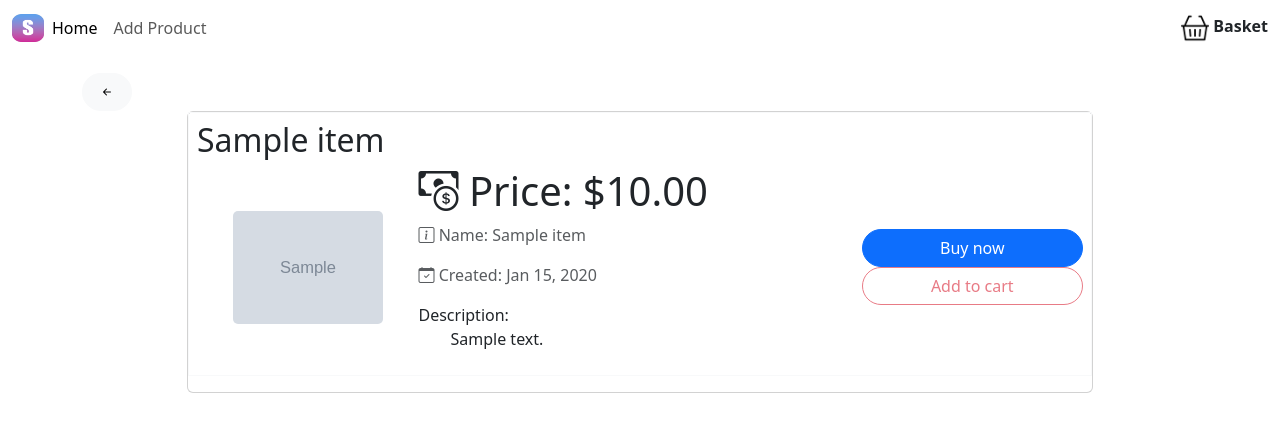
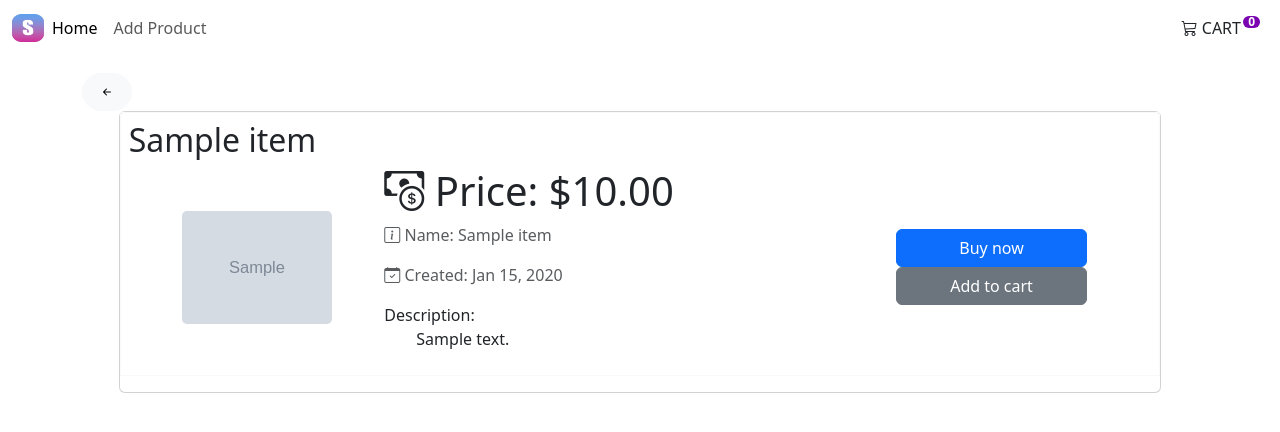
Before and after one commit to Kosalexx/payment_app, a Django app: page /item/1 in a window 1280 px wide. Shown: the top 432 px of the page. Run offline with Django 5.2, Linux system fonts and the light colour scheme; data comes from the database, SQL or seed files in the repository; tables that the repository leaves empty hold one stand-in row (values such as "Sample post"); grey boxes marked "Sample" are stand-in pictures; some libraries are stand-ins or nearby versions.

Commit message:
Added cart. Some code fixes.

```diff
--- a/src/payment_app/cart/business_logic/services.py
+++ b/src/payment_app/cart/business_logic/services.py
@@ -5,5 +5,5 @@
 def get_cart_products_list(product_ids: list[str]) -> QuerySet:
     """Retrieves product information from the database for use in the shopping cart."""
 
-    products = Item.objects.filter(id__in=product_ids)
+    products = Item.objects.select_related("currency").filter(id__in=product_ids)
     return products
--- a/src/payment_app/cart/cart.py
+++ b/src/payment_app/cart/cart.py
@@ -2,7 +2,6 @@
 from typing import Generator
 
 from cart.business_logic.services import get_cart_products_list
-from django.conf import settings
 from django.http import HttpRequest
 from shop.models import Item
 
@@ -31,28 +30,49 @@
             item["total"] = item["price"] * item["qty"]
             yield item
 
-    def add(self, product: Item, quantity: str) -> None:
+    def add(self, product: Item, quantity: int) -> None:
+        """Adds a new item to the cart."""
         product_id = str(product.id)
         if product_id not in self.cart:
-            self.cart[product_id] = {"qty": quantity, "price": str(product.price)}
+            self.cart[product_id] = {
+                "qty": quantity,
+                "price": str(product.price),
+                "currency": str(product.currency.name),
+            }
         self.cart[product_id]["qty"] = quantity
         self.session.modified = True
 
-    def delete(self, product: Item) -> None:
+    def delete(self, product: int) -> None:
+        """Deletes item from the cart by passed product id."""
+
         product_id = str(product)
         if product_id in self.cart:
             del self.cart[product_id]
             self.session.modified = True
 
-    def update(self, product: Item, quantity: str) -> None:
+    def update(self, product: int, quantity: int) -> None:
+        """Updates item quantity in the cart by passed product id and new quantity value."""
+
         product_id = str(product)
         if product_id in self.cart:
             self.cart[product_id]["qty"] = quantity
             self.session.modified = True
 
-    def get_total_price(self) -> Decimal:
-        result: Decimal = sum(Decimal(item["price"]) * item["qty"] for item in self.cart.values())
+    def get_total_price(self) -> dict[str, Decimal]:
+        """Gets the cart's total price grouped by currency."""
+
+        total_usd = Decimal(0)
+        total_eur = Decimal(0)
+        for item in self.cart.values():
+            if item["product"].currency.name == "usd":
+                total_usd += Decimal(item["price"]) * int(item["qty"])
+            else:
+                total_eur += Decimal(item["price"]) * int(item["qty"])
+        result = {"usd": total_usd, "eur": total_eur}
         return result
 
     def clear(self) -> None:
-        del self.session[settings.CART_SESSION_ID]
+        """Clears cart."""
+
+        del self.session["session_key"]
+        self.session.modified = True
--- a/src/payment_app/cart/context_processor.py
+++ b/src/payment_app/cart/context_processor.py
@@ -4,4 +4,6 @@
 
 
 def cart(request: HttpRequest) -> dict:
+    """Cart context processor."""
+
     return {"cart": Cart(request)}
--- a/src/payment_app/cart/presentation_layer/web/urls.py
+++ b/src/payment_app/cart/presentation_layer/web/urls.py
@@ -1,4 +1,18 @@
+from cart.presentation_layer.web.views import (
+    cart_add,
+    cart_delete,
+    cart_update,
+    cart_view,
+    clear_cart,
+)
 from django.conf import settings
 from django.conf.urls.static import static
+from django.urls import path
 
-urlpatterns = [] + static(settings.STATIC_URL, document_root=settings.STATIC_ROOT)
+urlpatterns = [
+    path("", cart_view, name="cart-view"),
+    path("add/", cart_add, name="add-to-cart"),
+    path("delete/", cart_delete, name="delete-to-cart"),
+    path("update/", cart_update, name="update-to-cart"),
+    path("clear/", clear_cart, name="clear-cart"),
+] + static(settings.STATIC_URL, document_root=settings.STATIC_ROOT)
--- a/src/payment_app/payment_app/settings.py
+++ b/src/payment_app/payment_app/settings.py
@@ -71,6 +71,8 @@
                 "django.template.context_processors.request",
                 "django.contrib.auth.context_processors.auth",
                 "django.contrib.messages.context_processors.messages",
+                # Custom Context Processors
+                "cart.context_processor.cart",
             ],
         },
     },
--- a/src/payment_app/shop/models/item.py
+++ b/src/payment_app/shop/models/item.py
@@ -30,7 +30,8 @@
         return str(self.name)
 
     def get_absolute_url(self) -> str:
-        result = reverse("shop:concrete_item", args=[self.name])
+        """Gets Item absolute url."""
+        result = reverse("item-info", args=[self.pk])
         return str(result)
 
     class Meta:
--- a/src/payment_app/shop/presentation_layer/web/templates/base.html
+++ b/src/payment_app/shop/presentation_layer/web/templates/base.html
@@ -1,4 +1,4 @@
-
+{% load static %}
 <!doctype html>
 <html lang="en">
   <head>
@@ -14,7 +14,22 @@
     <link href="https://cdn.jsdelivr.net/npm/bootstrap@5.3.1/dist/css/bootstrap.min.css" rel="stylesheet" integrity="sha384-4bw+/aepP/YC94hEpVNVgiZdgIC5+VKNBQNGCHeKRQN+PtmoHDEXuppvnDJzQIu9" crossorigin="anonymous">
     <!-- Bootstrap Font Icon CSS -->
     <link rel="stylesheet" href="https://cdn.jsdelivr.net/npm/bootstrap-icons@1.10.2/font/bootstrap-icons.css" integrity="sha384-b6lVK+yci+bfDmaY1u0zE8YYJt0TZxLEAFyYSLHId4xoVvsrQu3INevFKo+Xir8e" crossorigin="anonymous">
+    <!--Custom CSS -->
+    <link rel="stylesheet" href="{% static 'css/cart_nav.css' %}">
+
+    <!-- JavaScript -->
+
+    <script src="https://code.jquery.com/jquery-3.5.1.min.js"
+    integrity="sha256-9/aliU8dGd2tb6OSsuzixeV4y/faTqgFtohetphbbj0=" crossorigin="anonymous"></script>
     <script src="https://js.stripe.com/v3/"></script>
+
+    <!-- JavaScript Bundle with Popper -->
+
+    <script src="https://cdn.jsdelivr.net/npm/bootstrap@5.2.2/dist/js/bootstrap.bundle.min.js"
+    integrity="sha384-OERcA2EqjJCMA+/3y+gxIOqMEjwtxJY7qPCqsdltbNJuaOe923+mo//f6V8Qbsw3"
+    crossorigin="anonymous"></script>
+
+
   </head>
   <body>
 
--- a/src/payment_app/shop/presentation_layer/web/templates/item.html
+++ b/src/payment_app/shop/presentation_layer/web/templates/item.html
@@ -12,30 +12,28 @@
                 {% else %}
                     <img src="{% static 'img/no-image.png' %}" alt="No image" id="myImg" width="150px;" class="rounded-9">
                 {% endif %}
+
                 <div id="myModal" class="modal">
-
                 <!-- The Close Button -->
                     <span class="close">&times;</span>
-
                     <!-- Modal Content (The Image) -->
                     <img class="modal-content" id="img01">
+                <!-- Modal Caption (Image Text) -->
 
-                    <!-- Modal Caption (Image Text) -->
                 <div id="caption"></div>
                 </div>
                 <script src="{% static 'js/modal_photo.js' %}"></script>
             </div>
             <div class="col-lg-6">
-                <h1 class="text-hard"><i class="bi bi-cash-coin"></i>  Price: {% if item.currency.name == 'usd' %}${% else %}€{% endif %}{{ item.price }}</h1>
-
+                <h1 class="text-hard">
+                    <i class="bi bi-cash-coin"></i>  Price: {% if item.currency.name == 'usd' %}${% else %}€{% endif %}{{ item.price }}
+                </h1>
                 <p class="text-muted"><i class="bi bi-info-square"></i>  Name: {{ item.name }}</p>
                 <p class="text-muted"><i class="bi bi-calendar-check"></i>  Created: {{ item.created_at|date:"M d, Y" }}</p>
-
                 <div class="col-lg-6">Description:<ul>      {{ item.description }}</ul></div>
-
             </div>
             <div class="col-lg-3">
-                    <button class="w-100 btn btn-primary rounded-pill" id="buy-button">Buy now</button>
+                <button class="btn w-75 btn-primary " id="buy-button">Buy now</button>
                 <script type="text/javascript">
                     fetch("{% url 'config' item.currency.name %}")
                     .then((result) => { return result.json(); })
@@ -50,27 +48,44 @@
                         })
                     });
                 });
-
                 </script>
-                    <form method="post" action="">
-                        {% csrf_token %}
-                        <button type="submit" class="w-100 btn btn-outline-danger rounded-pill" disabled>Add to cart</button>
-                    </form>
-<!--
-                    <form method="post" action="">
-                        {% csrf_token %}
-                        <button type="submit" class="w-100 btn btn-primary rounded-pill">Unfollow</button>
-                    </form>
-                 -->
-
+                <button type="button" id="add-button" value="{{ item.id }}"class="btn w-75 btn-secondary">
+                Add to cart
+                </button>
             </div>
-
         </div>
-        <div class="col-lg-12">
-
     </div>
 </div>
 
+<script>
+    $(document).on('click', '#add-button', function (e) {
+        e.preventDefault();
+
+        $.ajax({
+            type: 'POST',
+            url: '{% url "add-to-cart" %}',
+            data: {
+                product_id: $('#add-button').val(),
+                product_qty: '1',
+                csrfmiddlewaretoken: '{{ csrf_token }}',
+                action: 'post'
+            },
+            success: function (response) {
+                document.getElementById('lblCartCount').textContent = response.qty
+                const add_button = document.getElementById('add-button')
+                add_button.disabled = true
+                add_button.innerText = "Added to cart"
+                add_button.className = "w-75 btn btn-success "
+
+            },
+            error: function (error) {
+                console.log(error)
+            }
+        })
+
+    })
+
+</script>
 
 
 {% endblock %}
--- a/src/payment_app/shop/presentation_layer/web/templates/nav.html
+++ b/src/payment_app/shop/presentation_layer/web/templates/nav.html
@@ -2,12 +2,15 @@
 <header class="p-3 mb-3 border-bottom">
   <nav class="navbar navbar-expand-md navbar-white fixed-top bg-white">
     <div class="container-fluid">
+      <!-- Logo -->
       <a href="/" class="d-flex align-items-center mb-2 mb-lg-0 link-body-emphasis text-decoration-none">
         <img src="{% static 'img/logo.png' %}" width="32" height="28" class="bi">
       </a>
       <button class="navbar-toggler" type="button" data-bs-toggle="collapse" data-bs-target="#navbarCollapse" aria-controls="navbarCollapse" aria-expanded="false" aria-label="Toggle navigation">
         <span class="navbar-toggler-icon"></span>
       </button>
+
+      <!-- Nav bar tabs -->
       <div class="collapse navbar-collapse" id="navbarCollapse">
         <ul class="navbar-nav me-auto mb-2 mb-md-0">
           <li class="nav-item">
@@ -17,18 +20,33 @@
             <a class="nav-link" href="{% url 'add-item' %}">Add Product</a>
           </li>
         </ul>
+
+        <!-- Cart -->
         <div class="nav-item text-end">
-                <a href="#" class="nav-link">
-                  <img src="{% static 'img/shopping-basket.png' %}"; width="28" height="28" />
+          <a class="nav-link mx-2 text-uppercase" href="{% url 'cart-view' %}">
+            <i class="bi bi-cart3" aria-hidden="true"></i> Cart
+            <span id="lblCartCount" class="badge badge-warning ">
 
-                  <strong>Basket</strong>
+              {% with cart_qty=cart|length%}
+              {% if cart_qty > 0 %}
+              {{cart_qty}}
+              {% else %}
+              0
+              {% endif %}
+
+              {% endwith %}
+            </span>
           </a>
-
         </div>
       </div>
     </div>
   </nav>
 </header>
 <br>
+
+<!-- Button back -->
 <div class="container">
-      <button class="btn btn-light rounded-pill px-3" onclick="history.back()" type="button"><i class="bi bi-arrow-left-short"></i></button>
+  <button class="btn btn-light rounded-pill px-3" onclick="history.back()" type="button">
+    <i class="bi bi-arrow-left-short"></i>
+  </button>
+</div>
--- /dev/null
+++ b/src/payment_app/shop/static/css/cart_nav.css
@@ -0,0 +1,50 @@
+body
+
+.form-layout {
+    border-radius: 20px;
+    width: 500px;
+}
+
+.badge {
+padding-left: 9px;
+padding-right: 9px;
+-webkit-border-radius: 9px;
+-moz-border-radius: 9px;
+border-radius: 9px;
+}
+
+.label-warning[href],
+.badge-warning[href] {
+background-color: #c67605;
+}
+#lblCartCount {
+font-size: 12px;
+background: #7b04b1;
+color: #fff;
+padding: 0 5px;
+vertical-align: top;
+margin-left: -2px;
+}
+
+a {
+font-size: 14px;
+font-weight: 700;
+}
+.superNav {
+font-size: 13px;
+}
+.form-control {
+outline: none !important;
+box-shadow: none !important;
+}
+.navbar-nav li:hover > ul.dropdown-menu {
+display: block;
+}
+.dropdown-submenu {
+position: relative;
+}
+.dropdown-submenu > .dropdown-menu {
+top: 0;
+left: 100%;
+margin-top: -6px;
+}
```
Also changed, not shown: src/payment_app/cart/presentation_layer/web/templates/cart-view.html (added, +145 -0 lines), src/payment_app/cart/presentation_layer/web/views.py (+71 -0 lines), src/payment_app/shop/presentation_layer/web/templates/one_item_cart.html (+4 -33 lines). Lines whose indentation alone changed are shown as unchanged.
